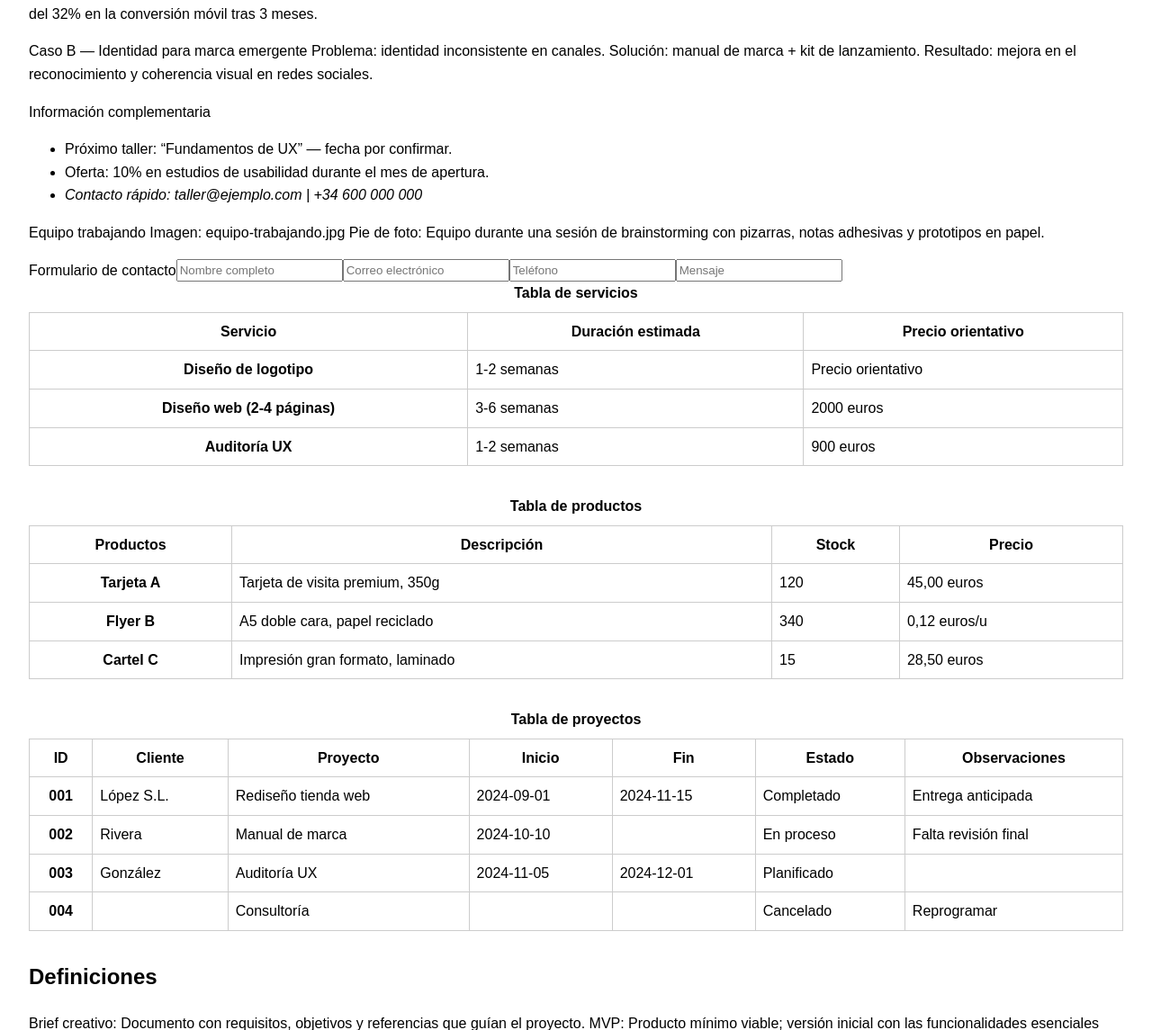
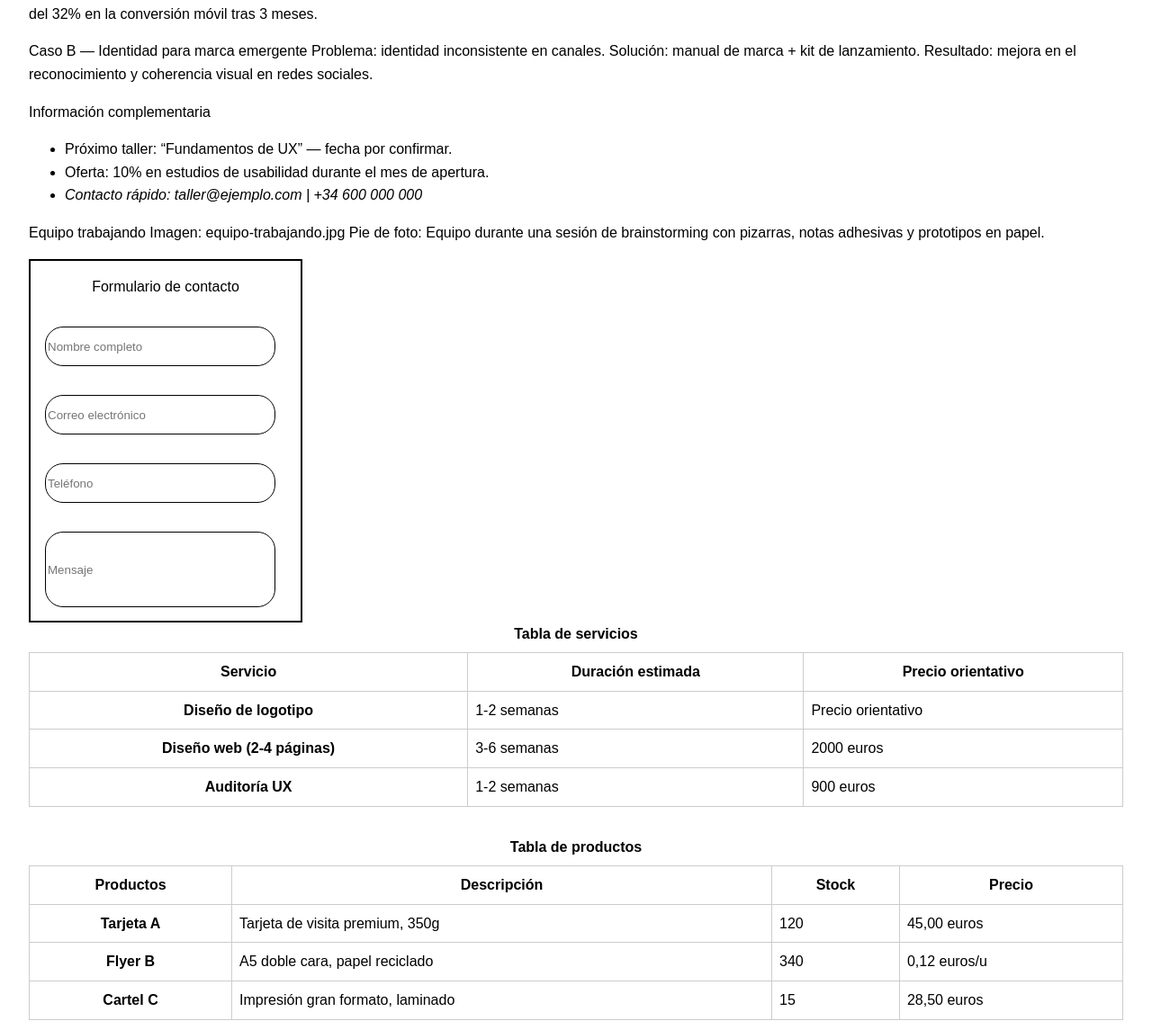
Before and after one commit to Front-EndJhoan/PracticasMasterFD, a PHP site: page /01-web.html in a window 1280 px wide. Shown: the part 1260-2405 px from the top of the page at 90% size. Run offline with PHP 8.4, Linux system fonts and the light colour scheme.

Commit message:
Estilos de formulario

```diff
--- a/practica-1/01-web.html
+++ b/practica-1/01-web.html
@@ -86,19 +86,20 @@ Imagen: equipo-trabajando.jpg
 Pie de foto: Equipo durante una sesión de brainstorming con pizarras, notas adhesivas y prototipos en papel.</p>
 </section>
 
-<form action="#">Formulario de contacto
-    <label for="Nombre"></label>
-        <input type="text" id="Nombre" placeholder="Nombre completo">
+<form action="#"><p class="form-name">Formulario de contacto
+</p>
+    <div><label for="Nombre"></label>
+        <input type="text" id="nombre" placeholder="Nombre completo"></div>
 
-    <label for="Correo electrónico"></label>
-    <input type="text" id="Correo electrónico" placeholder="Correo electrónico">
+   <div><label for="Correo electrónico"></label>
+    <input type="text" id="correo" placeholder="Correo electrónico"></div>
 
 
-    <label for="Teléfono"></label>
-    <input type="number" id="Teléfono" placeholder="Teléfono">
+    <div><label for="Teléfono"></label>
+    <input type="number" id="telefono" placeholder="Teléfono"></div>
 
-    <label for="Mensaje"></label>
-    <input type="text" id="Mensaje" placeholder="Mensaje">
+    <div><label for="Mensaje" class="input-msg"></label>
+    <input type="text" id="mensaje" placeholder="Mensaje"></div>
 </form>
 
 <table border="1">
--- a/practica-1/style.css
+++ b/practica-1/style.css
@@ -23,6 +23,53 @@ caption {
 }
 
 form{
-    display: inline-flex;
-    align-content: space-around;
+    border: 2px solid black;
+    display: flex;
+    flex-direction: column;
+    max-width: 300px;
+    height: 400px;
 }
+
+.form-name{
+  text-align: center;
+}
+
+#nombre{
+    display: flex;
+    margin: 16px;
+    padding: auto;
+    width: 250px;
+    height: 40px;
+    border: 1px solid black;
+    border-radius: 20px;
+}
+
+#correo{
+    display: flex;
+    margin: 16px;
+    padding: auto;
+    width: 250px;
+    height: 40px;
+    border: 1px solid black;
+    border-radius: 20px;
+}
+
+#telefono{
+    display: flex;
+    margin: 16px;
+    padding: auto;
+    width: 250px;
+    height: 40px;
+    border: 1px solid black;
+    border-radius: 20px;
+}
+
+#mensaje{
+    display: flex;
+    margin: 16px;
+    padding: auto;
+    width: 250px;
+    height: 80px;
+    border: 1px solid black;
+    border-radius: 20px;
+}
```
